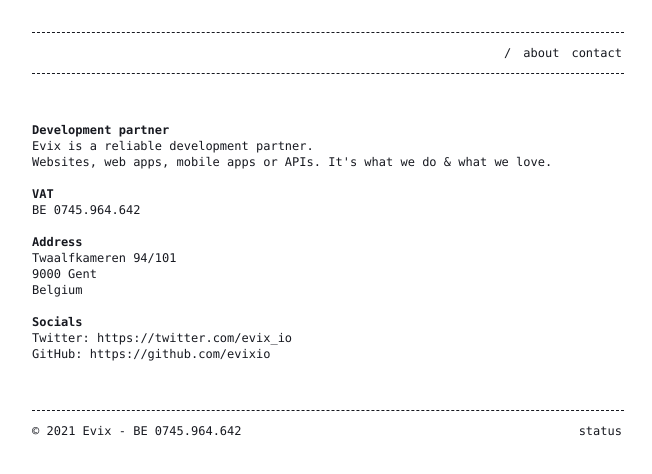
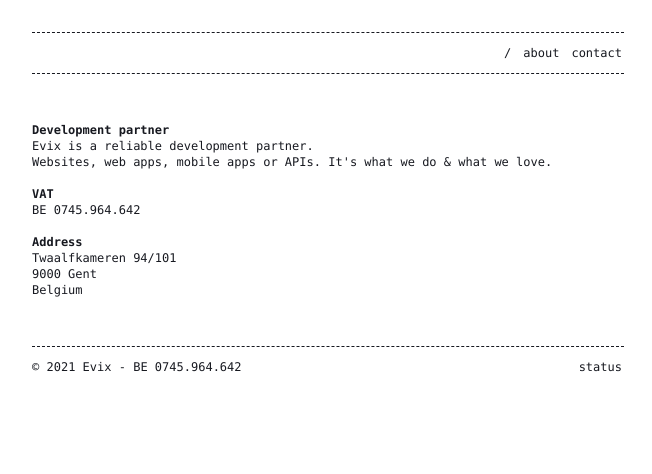
Before and after one commit to wouterds/evix.io, a Next.js app: page /about in a window 1280 px wide. Shown: the top 474 px of the page, without its empty margins (312-964 px from the left). Built offline with nearby package versions, Linux system fonts and the light colour scheme.

Commit message:
:fire: Remove socials from about page

```diff
--- a/src/pages/about.tsx
+++ b/src/pages/about.tsx
@@ -37,28 +37,6 @@
             <br />
             Belgium
           </p>
-          <br />
-          <p>
-            <strong>Socials</strong>
-            <br />
-            Twitter:{' '}
-            <a
-              href="https://twitter.com/evix_io"
-              target="_blank"
-              rel="noreferrer"
-            >
-              https://twitter.com/evix_io
-            </a>
-            <br />
-            GitHub:{' '}
-            <a
-              href="https://github.com/evixio"
-              target="_blank"
-              rel="noreferrer"
-            >
-              https://github.com/evixio
-            </a>
-          </p>
         </Content>
         <Footer />
       </Layout.Content>
```
